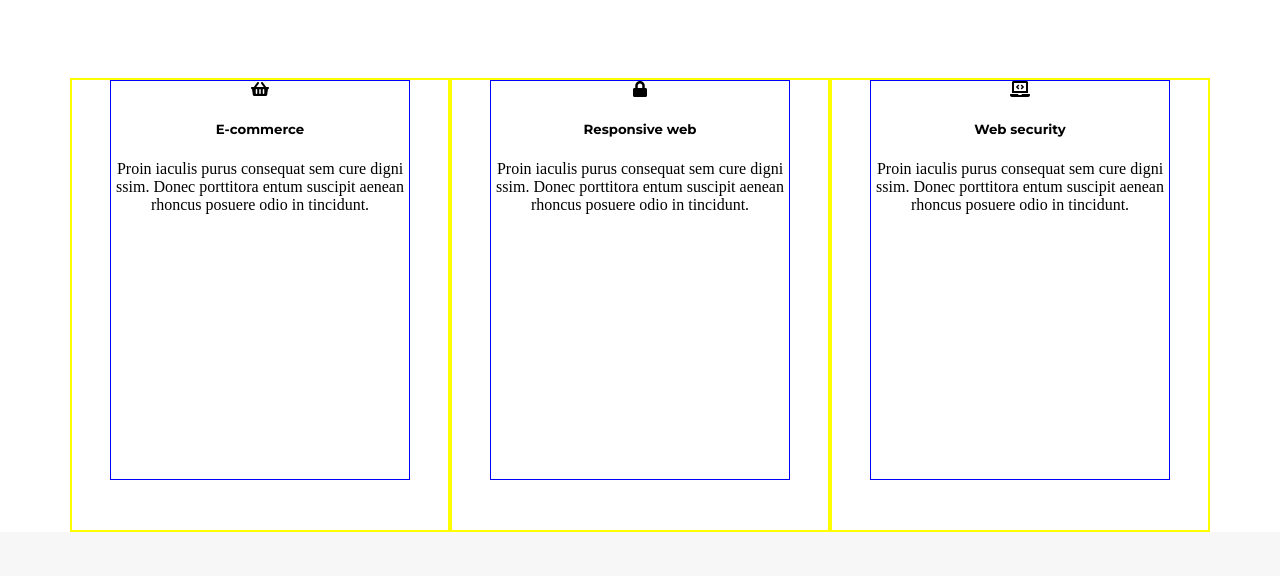
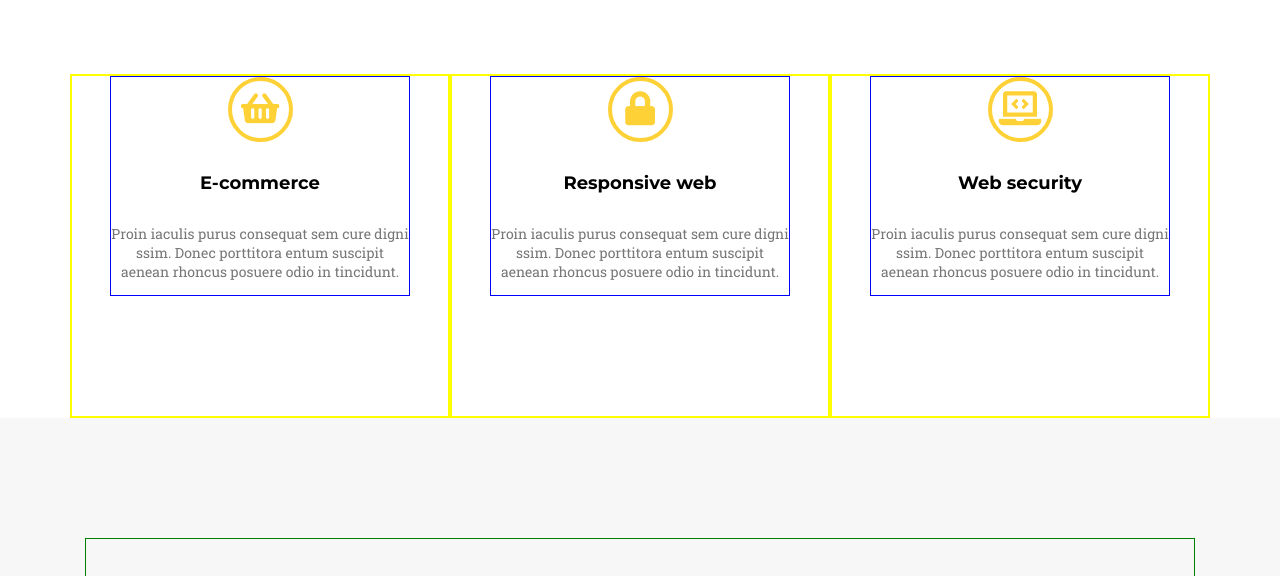
Before and after one commit to wnwarchdev/simple-landing-page, a website: page index.html in a window 1280 px wide. Shown: the part 174-750 px from the top of the page. Drawn offline with nearby package versions, Linux system fonts and the light colour scheme.

Commit message:
Add draft services section

```diff
--- a/sass/style.scss
+++ b/sass/style.scss
@@ -15,6 +15,10 @@ $font-logo: "WisdomScriptRegular",'Libre Baskerville', serif;
 
 $fontweight-bold: 700;
 
+$color-black: #000000;
+$color-yellow: #fed136;
+$color-body: #777777;
+
 /*Global*/
 
 *, *::before, *::after {
@@ -25,7 +29,10 @@ $fontweight-bold: 700;
 body {
 text-align: center;
 padding: 0;
-margin:0
+margin:0;
+font-family:$font-body;
+font-size: 14px;
+color: $color-body;
 }
 
 .col-4 {
@@ -42,11 +49,17 @@ padding: 0!important; /* to get rid of default padding*/
 .card-text h5 {
   font-family: $font-heading;
   font-weight: $fontweight-bold;
+  color: $color-black;
 
 }
 
 .section-title h3,{
   font-size: 40px;
+
+}
+
+h5 {
+  font-size: 18px;
 
 }
 
@@ -61,7 +74,29 @@ padding: 0!important; /* to get rid of default padding*/
 
 /*Services*/
 
+.services .card {
+  height:auto;
+  margin-bottom: 120px;
+}
 
+.card-icon {
+  width: 65px;
+  height: 65px;
+  border-radius: 50%;
+  background: white;
+  display: inline-block;
+  border: 4px solid $color-yellow;
+
+}
+
+.card-icon i {
+  font-size: 34px;
+  line-height: 55px;
+  color: $color-yellow;
+
+
+
+}
 
 /*Portfolio*/
 
```
Also changed, not shown: css/style.css, 1 other file.
